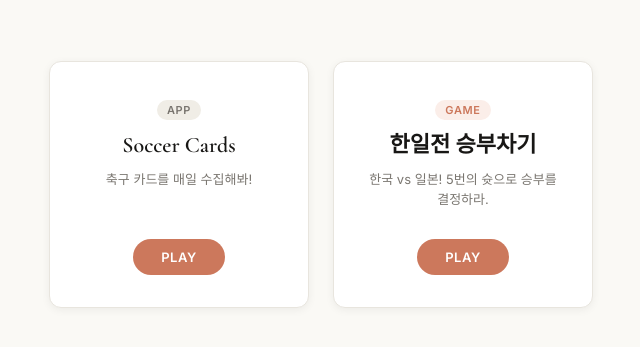
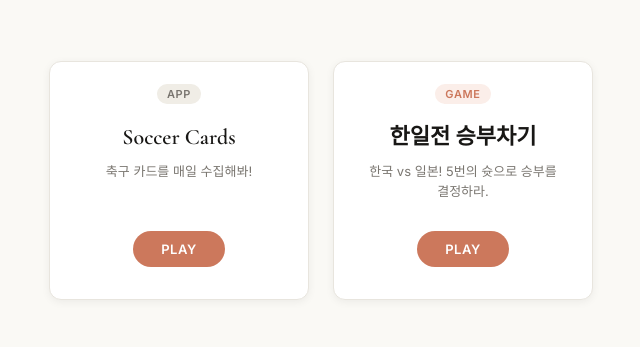
Before and after one commit to buoshllim/ty-soccer-hub, a website: page index.html in a window 1280 px wide. Shown: the part 163-510 px from the top of the page, without its empty margins (319-959 px from the left). Drawn offline with nearby package versions, Linux system fonts and the light colour scheme.

Commit message:
Adjust card top padding and tag spacing

```diff
--- a/style.css
+++ b/style.css
@@ -42,7 +42,7 @@ h1 {
   background-color: #ffffff;
   border: 1px solid #e8e5de;
   border-radius: 12px;
-  padding: 36px 28px 32px;
+  padding: 20px 28px 32px;
   width: 260px;
   box-shadow: 0 2px 8px rgba(24, 23, 21, 0.06);
   transition: transform 0.2s ease, box-shadow 0.2s ease;
@@ -61,7 +61,7 @@ h1 {
   text-transform: uppercase;
   padding: 3px 10px;
   border-radius: 12px;
-  margin-bottom: 12px;
+  margin-bottom: 20px;
 }
 
 .tag-app {
```
